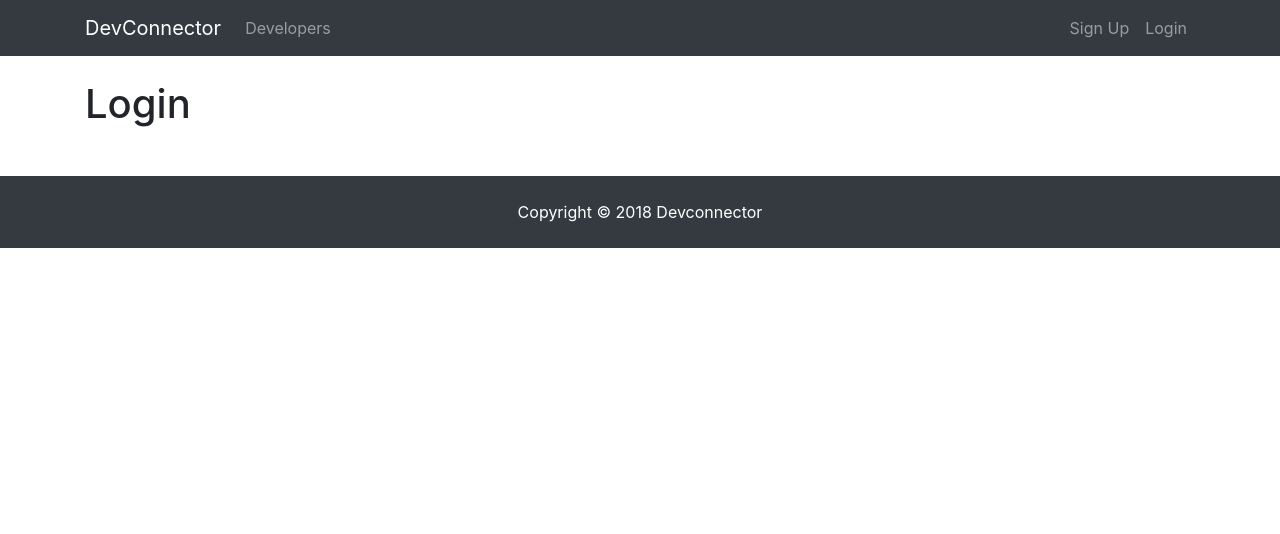
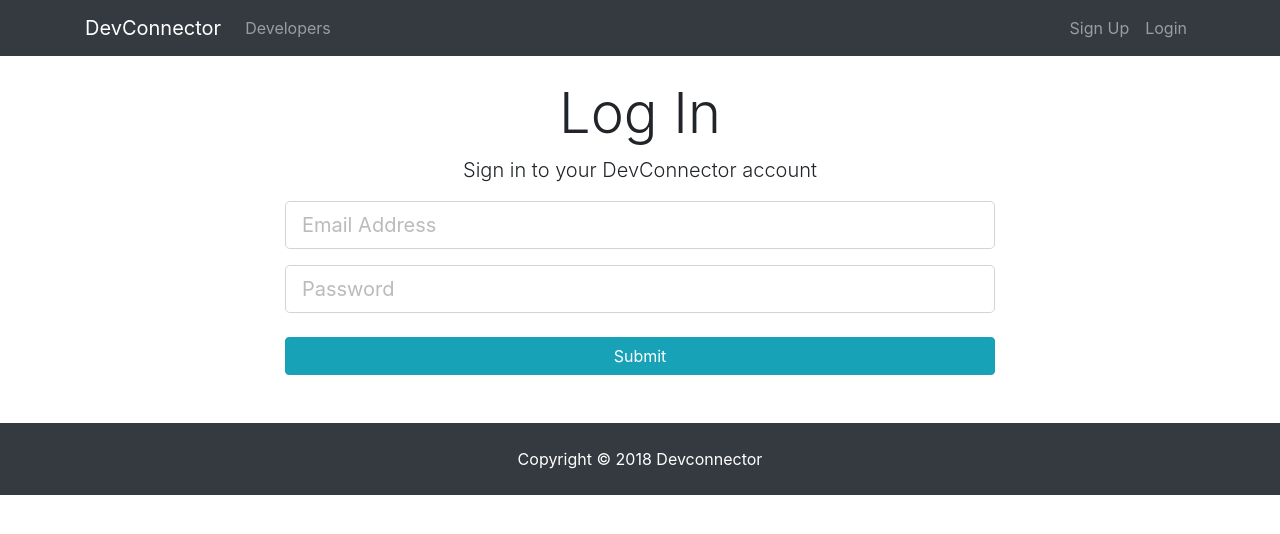
Before and after one commit to krishna21august/MERN-social-app, a React (Create React App) app in the folder client/: page /login in a window 1280 px wide. Shown: the top 534 px of the page. Built offline with nearby package versions, Linux system fonts and the light colour scheme.

Commit message:
completed login page

```diff
--- a/client/src/components/auth/Login.js
+++ b/client/src/components/auth/Login.js
@@ -1,10 +1,66 @@
 import React, { Component } from "react";
 
 class Login extends Component {
+  constructor() {
+    super();
+    this.state = {
+      email: "",
+      password: "",
+      errors: ""
+    };
+    this.onChange = this.onChange.bind(this);
+    this.onSubmit = this.onSubmit.bind(this);
+  }
+
+  onChange(e) {
+    this.setState({ [e.target.name]: e.target.value });
+  }
+
+  onSubmit(e) {
+    e.preventDefault();
+    var newLogin = {
+      email: this.state.email,
+      password: this.state.password
+    };
+    console.log(newLogin);
+  }
+
   render() {
     return (
-      <div>
-        <h1>Login</h1>
+      <div className="login">
+        <div className="container">
+          <div className="row">
+            <div className="col-md-8 m-auto">
+              <h1 className="display-4 text-center">Log In</h1>
+              <p className="lead text-center">
+                Sign in to your DevConnector account
+              </p>
+              <form onSubmit={this.onSubmit}>
+                <div className="form-group">
+                  <input
+                    type="email"
+                    className="form-control form-control-lg"
+                    placeholder="Email Address"
+                    name="email"
+                    value={this.state.email}
+                    onChange={this.onChange}
+                  />
+                </div>
+                <div className="form-group">
+                  <input
+                    type="password"
+                    className="form-control form-control-lg"
+                    placeholder="Password"
+                    name="password"
+                    value={this.state.password}
+                    onChange={this.onChange}
+                  />
+                </div>
+                <input type="submit" className="btn btn-info btn-block mt-4" />
+              </form>
+            </div>
+          </div>
+        </div>
       </div>
     );
   }
```
